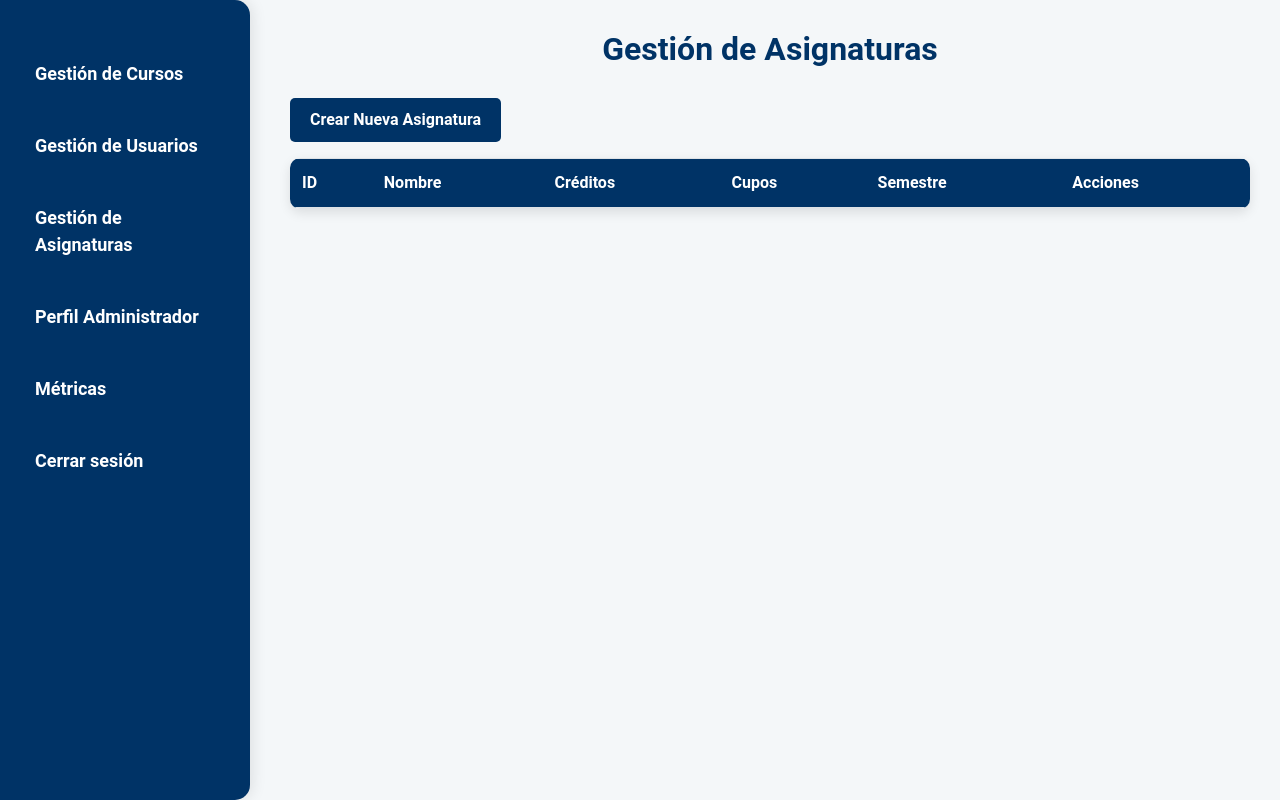
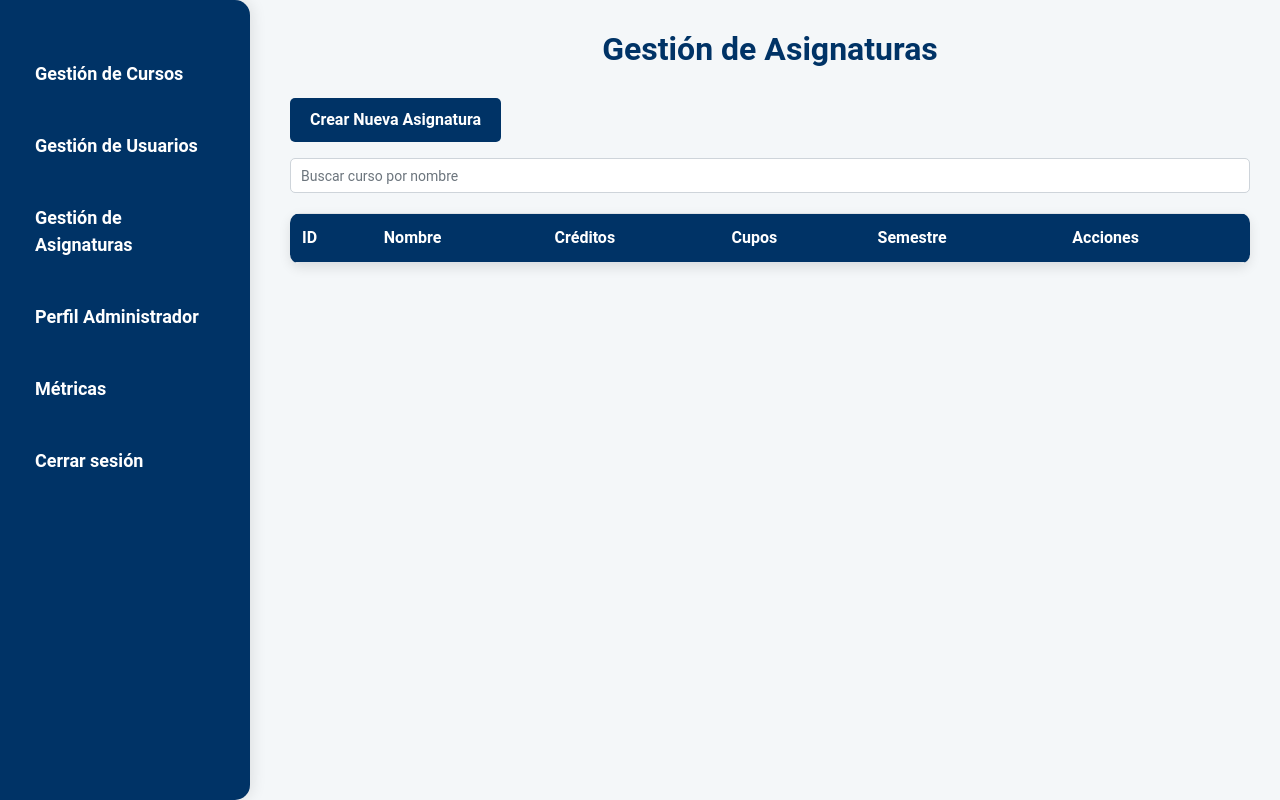
Before and after one commit to natam226/proyecto_redes, a plain HTML site: page vista/asignaturas-gestion.html in a window 1280 px wide. Drawn offline with nearby package versions, Linux system fonts and the light colour scheme; no server answers.

Commit message:
creation of the search bar

```diff
--- a/vista/asignaturas-gestion.html
+++ b/vista/asignaturas-gestion.html
@@ -152,6 +152,10 @@
             padding: 10px;
             font-size: 14px;
         }
+        /* Search bar */
+        .search-bar {
+            margin-bottom: 20px;
+        }
     </style>
 </head>
 <body>
@@ -167,6 +171,9 @@
     <div class="content">
         <h2 class="text-center">Gestión de Asignaturas</h2>
         <button class="btn btn-success mb-3" id="crearAsignaturaBtn">Crear Nueva Asignatura</button>
+        <div class="search-bar">
+            <input type="text" id="searchInput" class="form-control" placeholder="Buscar curso por nombre">
+        </div>
         <table class="table table-striped">
             <thead>
                 <tr>
```
Also changed, not shown: vista/cursos-gestion.html (+7 -0 lines), vista/matricular.html (+3 -0 lines), vista/usuarios-gestion.html (+7 -0 lines).
